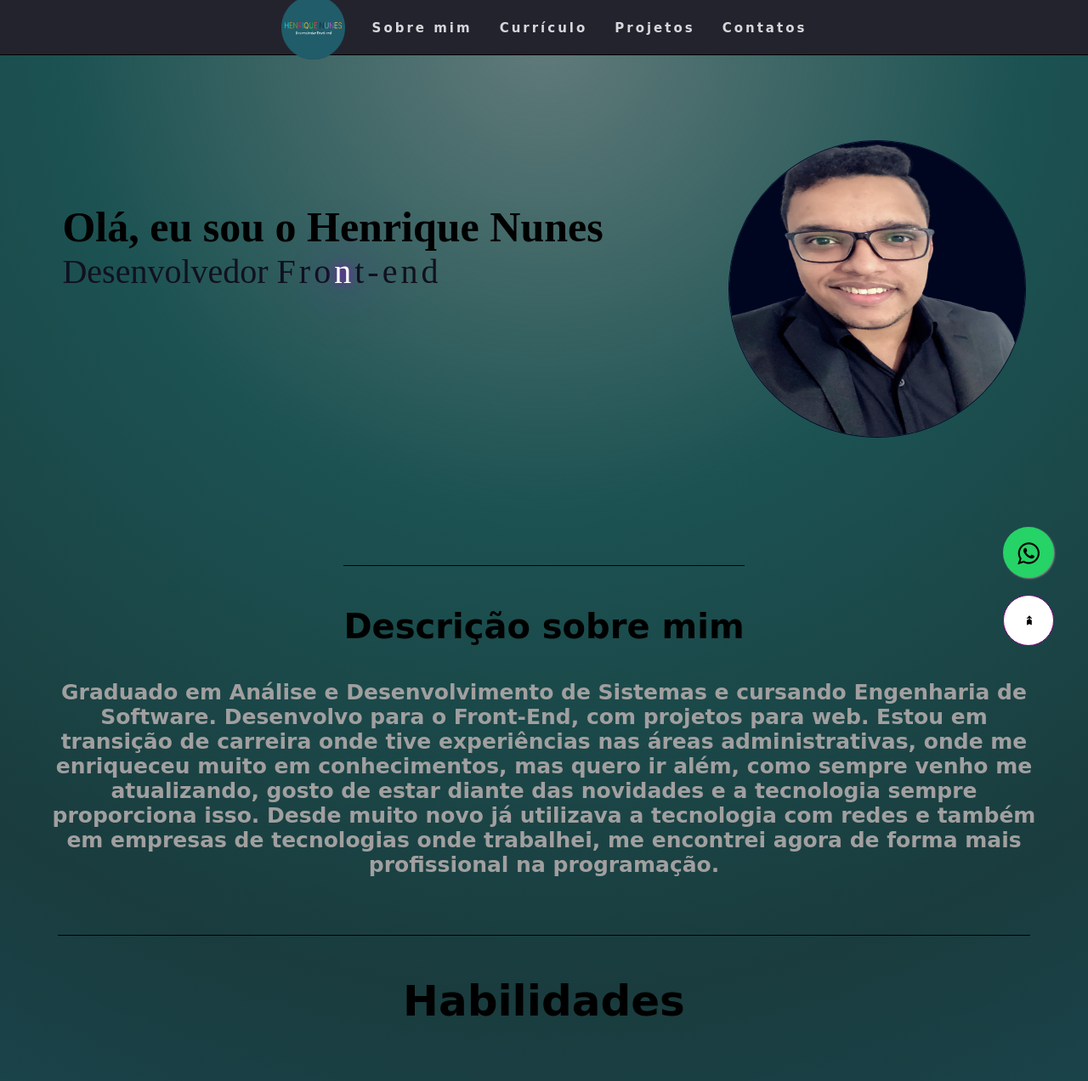
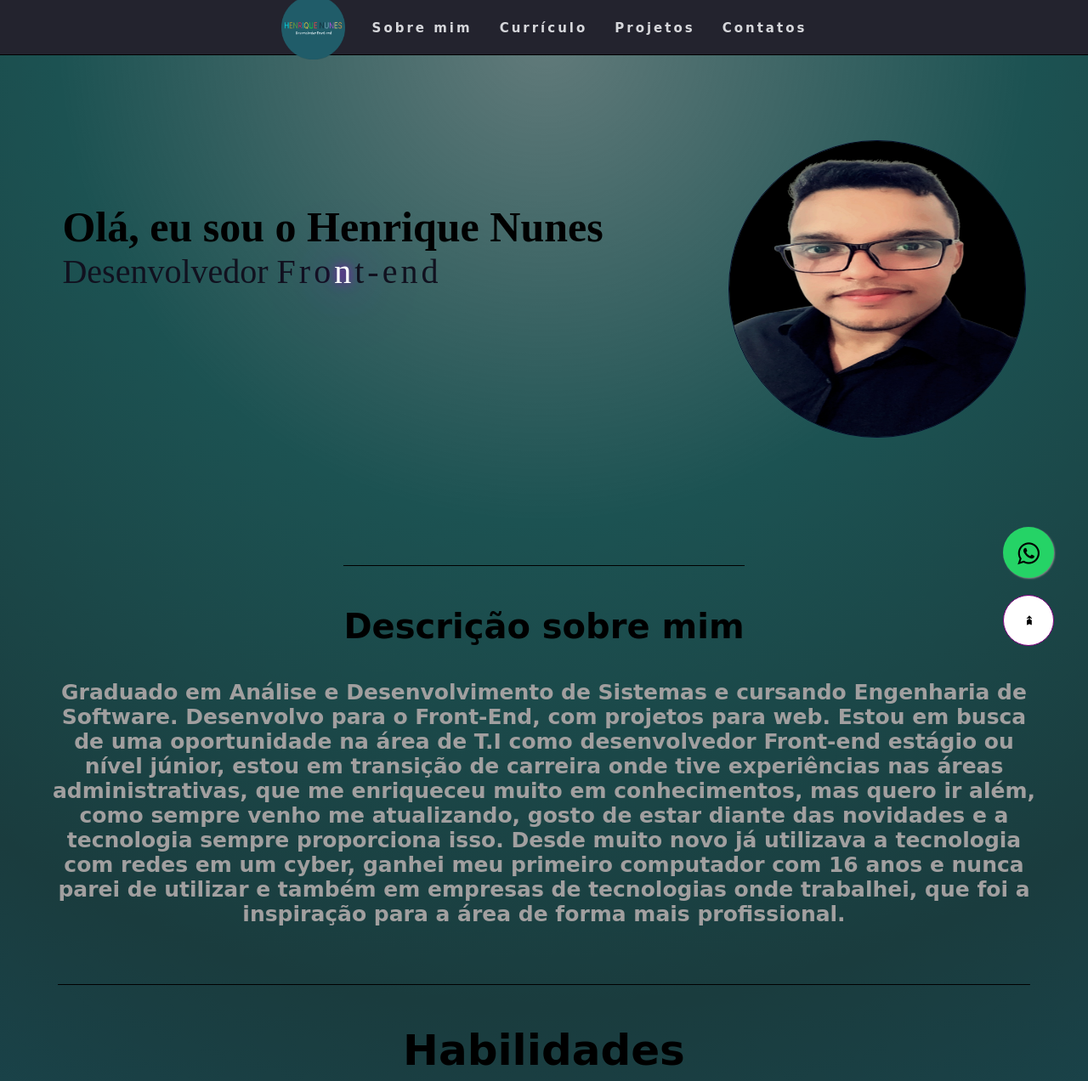
Before and after one commit to hpdesenvolvedor/portifolio, a plain HTML site: page index.html in a window 1280 px wide. Shown: the top 1272 px of the page at 85% size. Drawn offline with Linux system fonts and the light colour scheme; a web font is replaced by a local one.

Commit message:
atualização commit

```diff
--- a/index.html
+++ b/index.html
@@ -25,7 +25,7 @@
                 <ul class="cabecalhomenu">
                     <li><a class="menu" href="#sobremim">Sobre mim</a></li>
                     <li><a class="menu"
-                            href="https://drive.google.com/file/d/1f67xR1Eg7pM3k0yyUC1qa-4CewwKfEq2/view?usp=sharing"
+                            href="https://drive.google.com/file/d/1E5Ny18hmhREbCnhd_r2bq-Pora-wC9LJ/view?usp=sharing"
                             target="_blank">Currículo</a></li>
                     <li><a class="menu" href="#projetos">Projetos</a></li>
                     <li><a class="menu" href="#contatos">Contatos</a></li>
@@ -52,7 +52,7 @@
             </div>
 
             </div>
-            <img class="foto-principal" src="./img/portbb.png" alt="Imagem pessoal">
+            <img class="foto-principal" src="./img/Foto ok.png" alt="Imagem pessoal">
         </section>
         <a class="whatsapp-link" href="https://web.whatsapp.com/send?phone=55930088708" target="_blank">
             <i class="fa fa-whatsapp"></i>
@@ -61,13 +61,16 @@
         <section class="conteudo-secundario">
 
             <h3 id="sobremim" class="conteudo-secundario-titulo">Descrição sobre mim</h3>
-            <Apaixonado class="conteudo-secundario-paragrafo">Graduado em Análise e Desenvolvimento de Sistemas e cursando Engenharia de Software.
-
-                Desenvolvo para o Front-End, com projetos para web. Estou em transição de carreira onde tive
-                experiências nas áreas administrativas, onde me enriqueceu muito em conhecimentos, mas
+            <Apaixonado class="conteudo-secundario-paragrafo">Graduado em Análise e Desenvolvimento de Sistemas e
+                cursando Engenharia de Software.
+                Desenvolvo para o Front-End, com projetos para web. Estou em busca de uma oportunidade na área de T.I
+                como desenvolvedor Front-end
+                estágio ou nível júnior, estou em transição de carreira onde tive
+                experiências nas áreas administrativas, que me enriqueceu muito em conhecimentos, mas
                 quero ir além, como sempre venho me atualizando, gosto de estar diante das novidades e a tecnologia
-                sempre proporciona isso. Desde muito novo já utilizava a tecnologia com redes e também em empresas de
-                tecnologias onde trabalhei, me encontrei agora de forma mais profissional na programação.
+                sempre proporciona isso. Desde muito novo já utilizava a tecnologia com redes em um cyber, ganhei meu
+                primeiro computador com 16 anos e nunca parei de utilizar e também em empresas de
+                tecnologias onde trabalhei, que foi a inspiração para a área de forma mais profissional.
 
         </section>
 
@@ -97,9 +100,9 @@
                             <img src="./img/angular.svg" alt="angular">
                         </div>
 
-                        </div>
                     </div>
                 </div>
+            </div>
             </div>
         </section>
 
@@ -166,7 +169,7 @@
                     <div class="gallery-img">
                         <a href="https://jogo-snake.netlify.app" target="_blank">
                             <img class="img-projeto" src="./img/site2.png" alt="Jogo da cobrinha">
-                           <button class="buttonproj">Snake Game</button>
+                            <button class="buttonproj">Snake Game</button>
                         </a>
 
                     </div>
--- a/style.css
+++ b/style.css
@@ -137,7 +137,7 @@ body {
     width: 350px;
     border-radius: 50%;
     border: #050b2b solid 0.1rem;
-    transform: rotate(5deg);
+
 
 }
 
```
Also changed, not shown: img/Foto ok.png (added).
